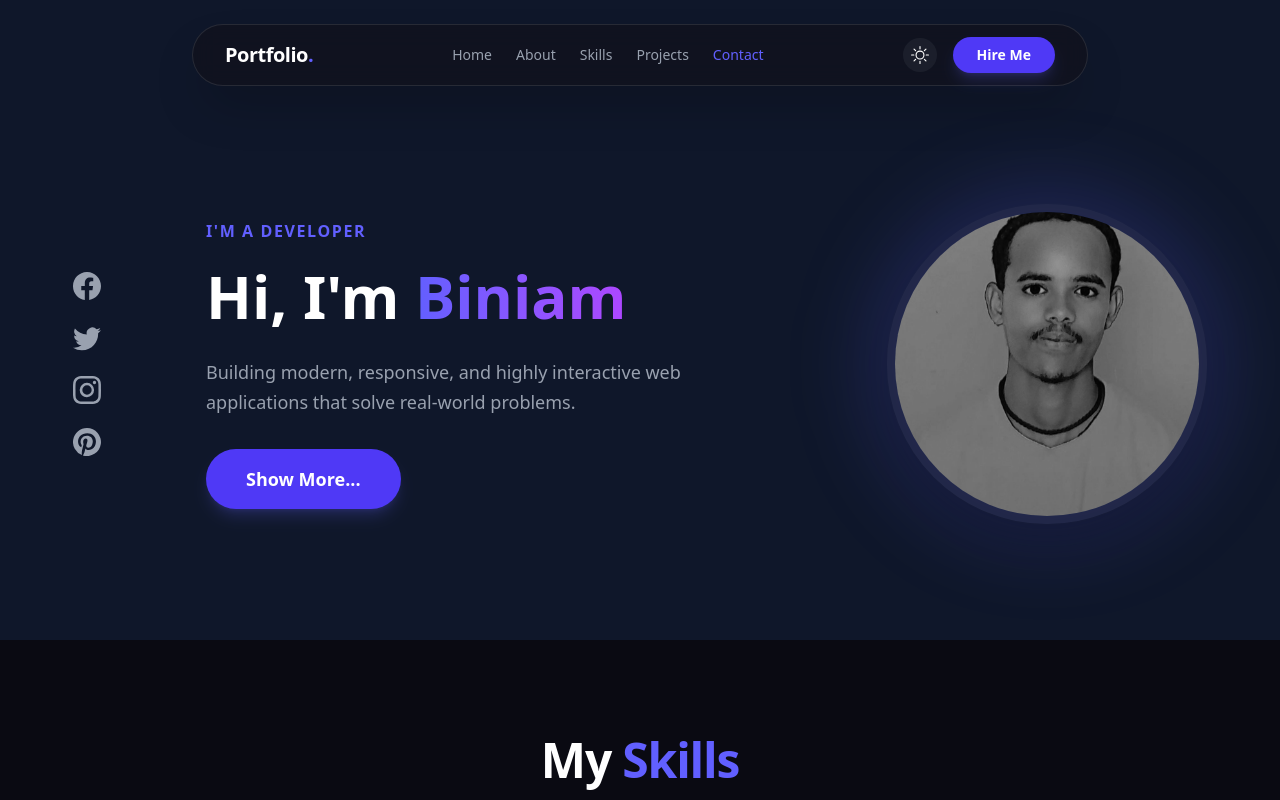
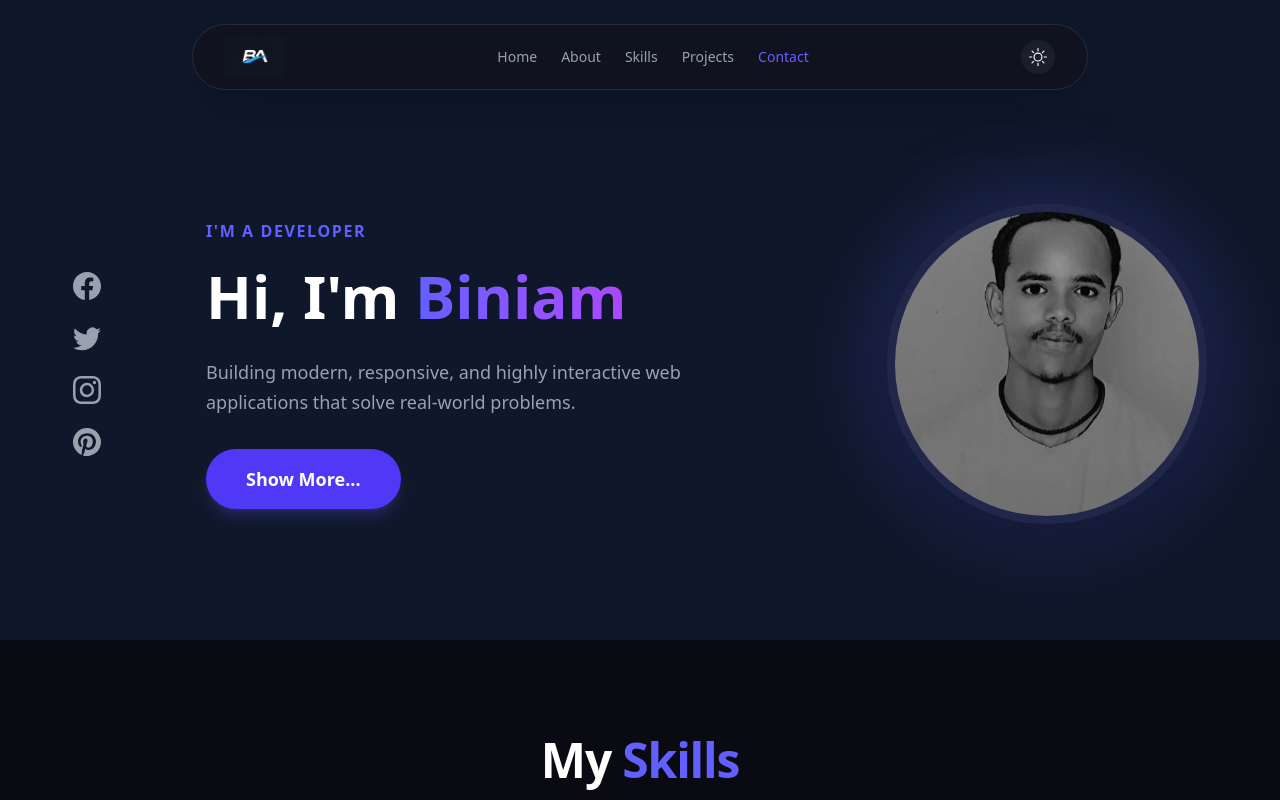
Before and after one commit to biniam7534/portfolio, a React (Vite) app in the folder client/: page / in a window 1280 px wide. Shown: the top 800 px of the page. Built offline with nearby package versions, Linux system fonts and the light colour scheme.

Commit message:
to insert logo in navbar and to remove here me

```diff
--- a/client/src/components/Navbar.jsx
+++ b/client/src/components/Navbar.jsx
@@ -2,6 +2,7 @@
 import React, { useState } from 'react';
 import { AiOutlineClose, AiOutlineMenu } from 'react-icons/ai';
 import { BsSun } from 'react-icons/bs';
+import Logo from '../assets/logo.png';
 
 const Navbar = () => {
     const [menuOpen, setMenuOpen] = useState(false);
@@ -12,9 +13,11 @@ const Navbar = () => {
 
                 {/* Logo */}
                 <div className="flex items-center cursor-pointer group">
-                    <span className="text-xl font-bold text-white tracking-tight">
-                        Portfolio<span className="text-indigo-500">.</span>
-                    </span>
+                    <img
+                        src={Logo}
+                        alt="Logo"
+                        className="h-10 w-auto object-contain hover:scale-110 transition-transform duration-300"
+                    />
                 </div>
 
                 {/* Desktop Menu */}
@@ -31,9 +34,6 @@ const Navbar = () => {
                     <div className="p-2 rounded-full bg-white/5 hover:bg-white/10 cursor-pointer transition-colors text-white">
                         <BsSun size={18} />
                     </div>
-                    <button className="px-6 py-2 bg-indigo-600 text-white rounded-full text-sm font-semibold hover:bg-indigo-700 transition-all shadow-lg shadow-indigo-500/20 active:scale-95">
-                        Hire Me
-                    </button>
                 </div>
 
                 {/* Mobile Menu Icon */}
@@ -54,9 +54,6 @@ const Navbar = () => {
                     <a href="#skills" onClick={() => setMenuOpen(false)} className="text-white hover:text-indigo-500 transition-colors">Skills</a>
                     <a href="#projects" onClick={() => setMenuOpen(false)} className="text-white hover:text-indigo-500 transition-colors">Projects</a>
                     <a href="#contact" onClick={() => setMenuOpen(false)} className="text-indigo-500 transition-colors">Contact</a>
-                    <button className="w-full py-3 bg-indigo-600 text-white rounded-xl font-semibold mt-2">
-                        Hire Me
-                    </button>
                 </div>
             )}
         </div>
--- a/client/src/components/contact.jsx
+++ b/client/src/components/contact.jsx
@@ -1,6 +1,6 @@
 import React from 'react';
 import { motion } from 'framer-motion';
-import Illustration from '../assets/contact_illustration.png';
+import Illustration from '../assets/contact_me_custom.png';
 
 export default function Contact() {
     return (
```
Also changed, not shown: client/src/assets/contact_me_custom.png (added), client/src/assets/logo.png (added).
